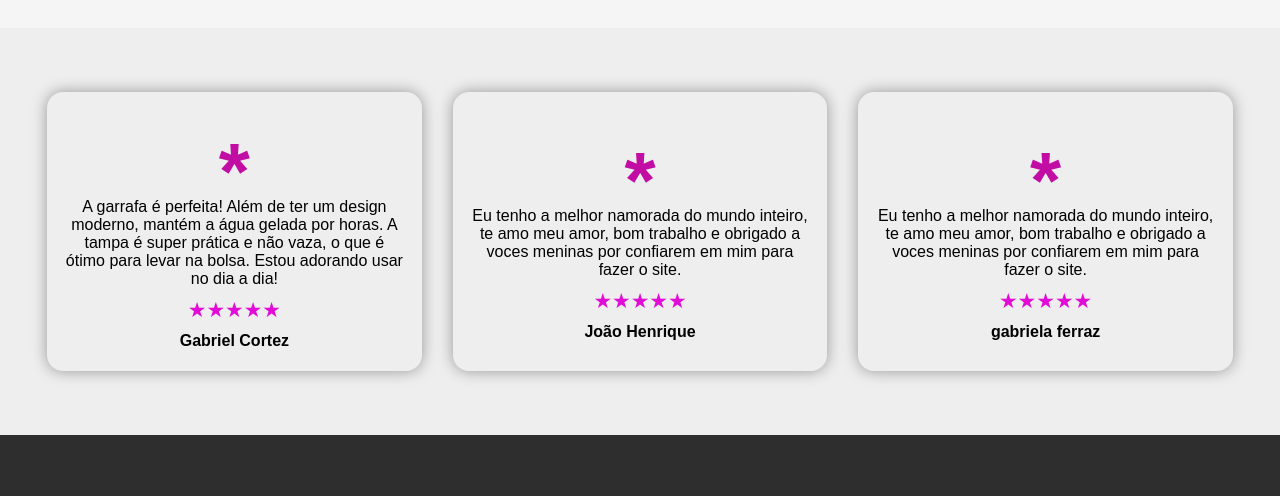
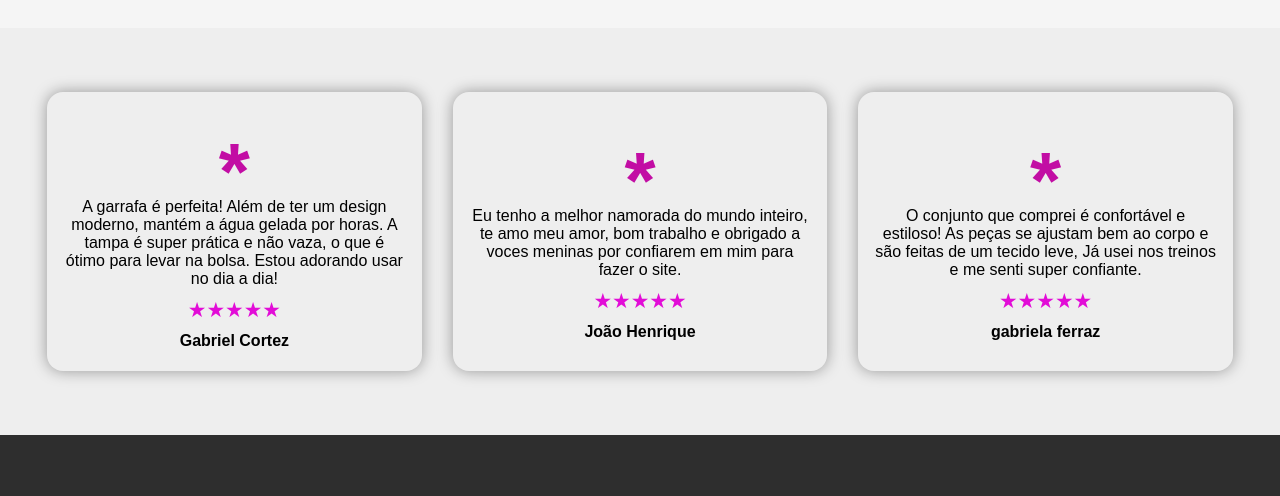
Before and after one commit to 0chilli-dev0/Site-gymgirls, a plain HTML site: page index.html in a window 1280 px wide. Shown: the part 3663-4159 px from the top of the page. Drawn offline with Linux system fonts and the light colour scheme.

Commit message:
ajeitando

```diff
--- a/index.html
+++ b/index.html
@@ -173,7 +173,7 @@
                 </div>
                 <div class="testemunhal">
                     <p>*</p>
-                    <p>Eu tenho a melhor namorada do mundo inteiro, te amo meu amor, bom trabalho e obrigado a voces meninas por confiarem em mim para fazer o site.</p>
+                    <p>O conjunto que comprei é confortável e estiloso! As peças se ajustam bem ao corpo e são feitas de um tecido leve, Já usei nos treinos e me senti super confiante.</p>
                     <p class="rate">&#9733;&#9733;&#9733;&#9733;&#9733;</p>
                     <p>gabriela ferraz</p>
                 </div>
```
